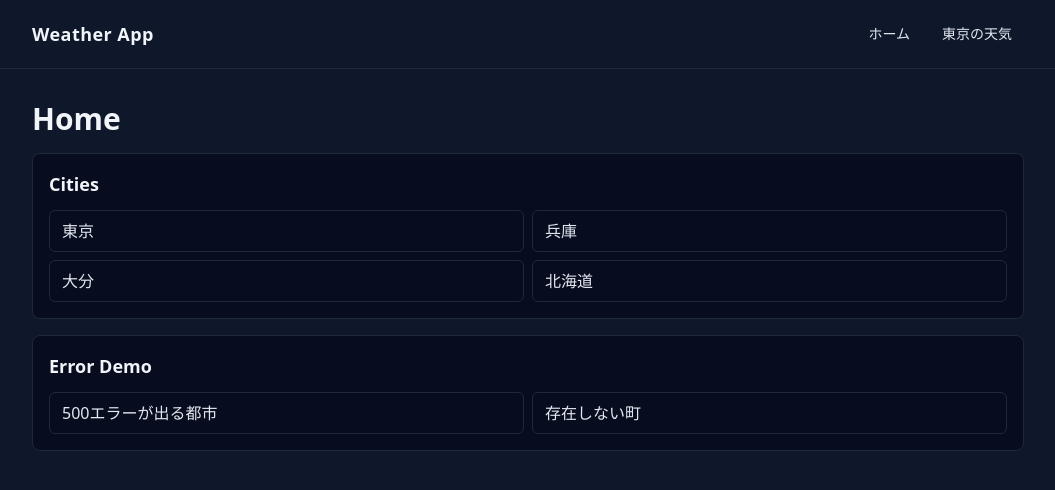
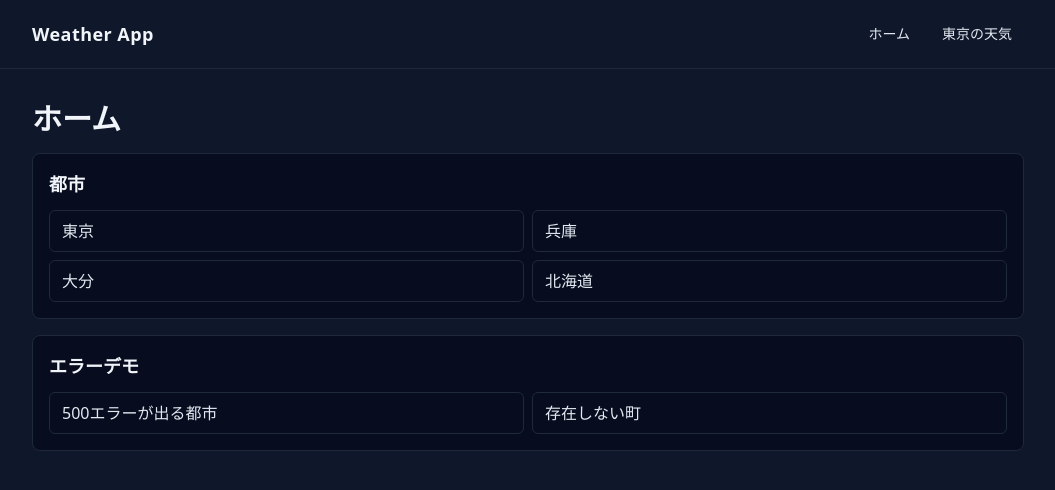
Before and after one commit to Taro-oka/weather-app, a React (Vite) app: page / in a window 1280 px wide. Shown: the top 490 px of the page, without its empty margins (112-1167 px from the left). Built offline with nearby package versions, Linux system fonts and the light colour scheme; no server answers.

Commit message:
日本語化

```diff
--- a/src/pages/Home.tsx
+++ b/src/pages/Home.tsx
@@ -3,9 +3,9 @@ import { Link } from "react-router-dom";
 export default function Home() {
   return (
     <section className="space-y-4">
-      <h2 className="text-3xl font-bold">Home</h2>
+      <h2 className="text-3xl font-bold">ホーム</h2>
       <div className="rounded-lg border border-slate-800 bg-slate-950/60 p-4">
-        <h3 className="text-lg font-semibold">Cities</h3>
+        <h3 className="text-lg font-semibold">都市</h3>
         <ul className="mt-3 grid gap-2 sm:grid-cols-2">
           {[
             { label: "東京", query: "Tokyo" },
@@ -25,7 +25,7 @@ export default function Home() {
         </ul>
       </div>
       <div className="rounded-lg border border-slate-800 bg-slate-950/60 p-4">
-        <h3 className="text-lg font-semibold">Error Demo</h3>
+        <h3 className="text-lg font-semibold">エラーデモ</h3>
         <ul className="mt-3 grid gap-2 sm:grid-cols-2">
           <li>
             <Link
--- a/src/pages/Weather.tsx
+++ b/src/pages/Weather.tsx
@@ -28,13 +28,13 @@ export default function Weather() {
 
   return (
     <section className="space-y-4">
-      <h2 className="text-3xl font-bold">Weather</h2>
+      <h2 className="text-3xl font-bold">天気</h2>
       <div className="rounded-lg border border-slate-800 bg-slate-950/60 p-4">
         <div className="flex items-baseline justify-between">
-          <h3 className="text-lg font-semibold">Forecast</h3>
-          <span className="text-sm text-slate-400">City: {query}</span>
+          <h3 className="text-lg font-semibold">予報</h3>
+          <span className="text-sm text-slate-400">都市: {query}</span>
         </div>
-        {status.state === "loading" && <p className="text-slate-300">Loading...</p>}
+        {status.state === "loading" && <p className="text-slate-300">取得中...</p>}
         {status.state === "success" && (
           <ul className="mt-4 divide-y divide-slate-800">
             {status.items.map((item, index) => (
```
